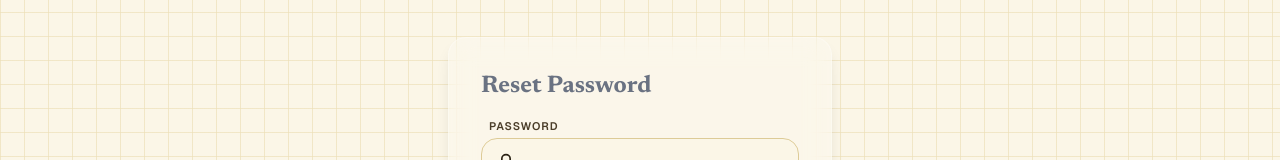
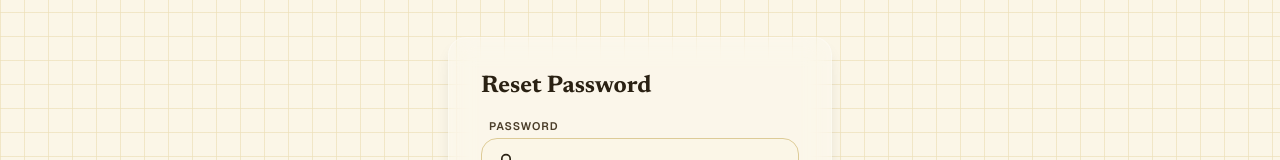
Before and after one commit to zaru-noodles/notelock, a Next.js app: page /reset-password/update in a window 1280 px wide. Shown: the part 180-340 px from the top of the page. Built offline with nearby package versions, Linux system fonts and the light colour scheme; no server answers.

Commit message:
chaged title from gray to black in update password forms

```diff
--- a/app/components/auth/ForgotPasswordForm.tsx
+++ b/app/components/auth/ForgotPasswordForm.tsx
@@ -45,7 +45,7 @@ export default function ForgotPasswordForm() {
       onSubmit={sendEmail}
       className="flex flex-col gap-3 p-8 bg-white/20 rounded-lg shadow-lg backdrop-blur-md border border-white/30 w-full md:w-96"
     >
-      <h2 className="font-bold text-2xl text-gray-500">Reset Password</h2>
+      <h2 className="font-bold text-2xl">Reset Password</h2>
       <EmailInput label="EMAIL" value={email} onChange={setEmail} />
 
       <button
--- a/app/components/auth/UpdatePasswordForm.tsx
+++ b/app/components/auth/UpdatePasswordForm.tsx
@@ -48,7 +48,7 @@ export default function UpdatePasswordForm() {
       onSubmit={updatePassword}
       className="flex flex-col gap-3 p-8 bg-white/20 rounded-lg shadow-lg backdrop-blur-md border border-white/30 w-full md:w-96"
     >
-      <h2 className="font-bold text-2xl text-gray-500">Reset Password</h2>
+      <h2 className="font-bold text-2xl">Reset Password</h2>
       <PasswordInput label="PASSWORD" value={password} onChange={setPassword} />
       <PasswordInput
         label="CONFIRM PASSWORD"
```
